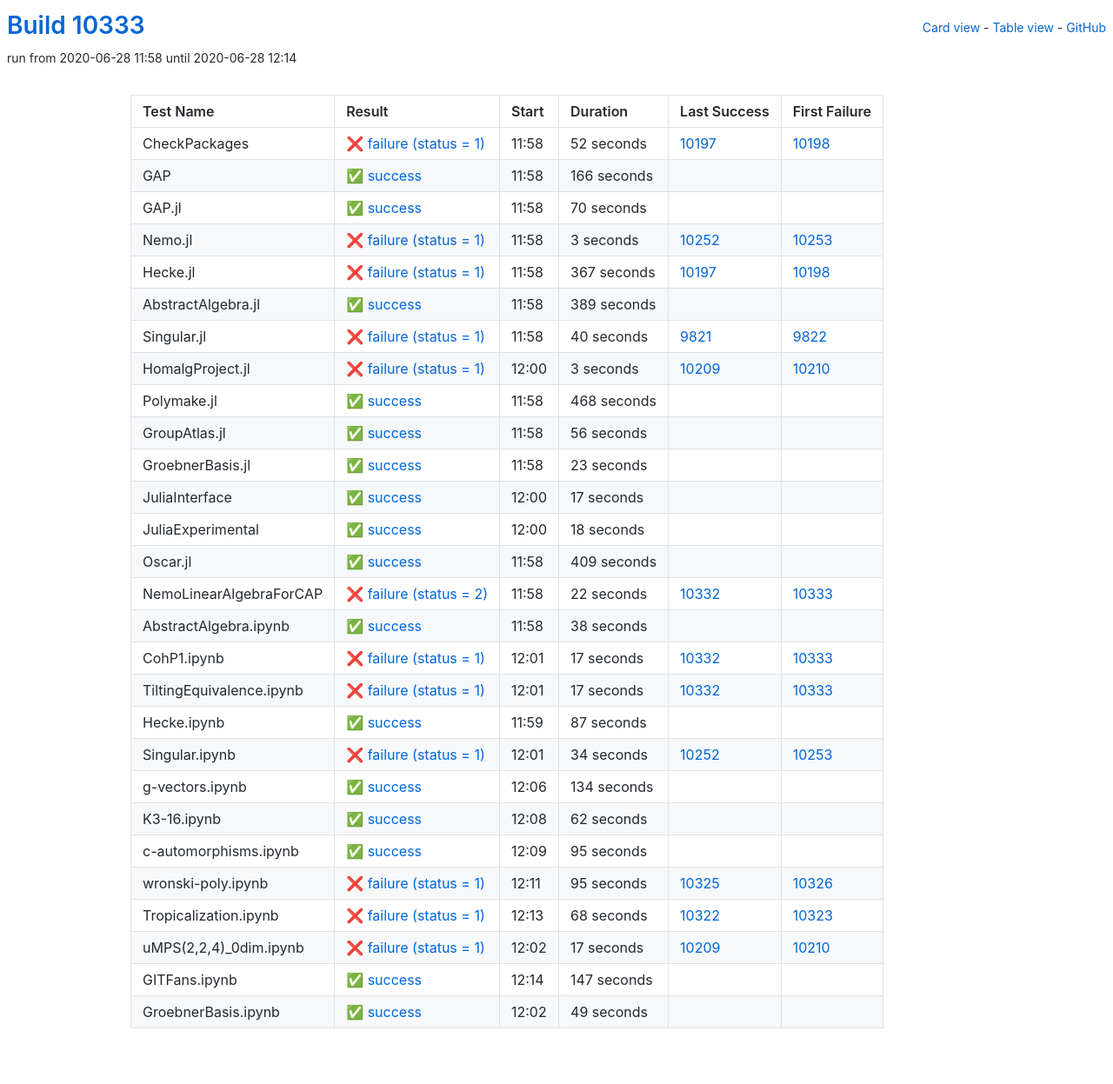
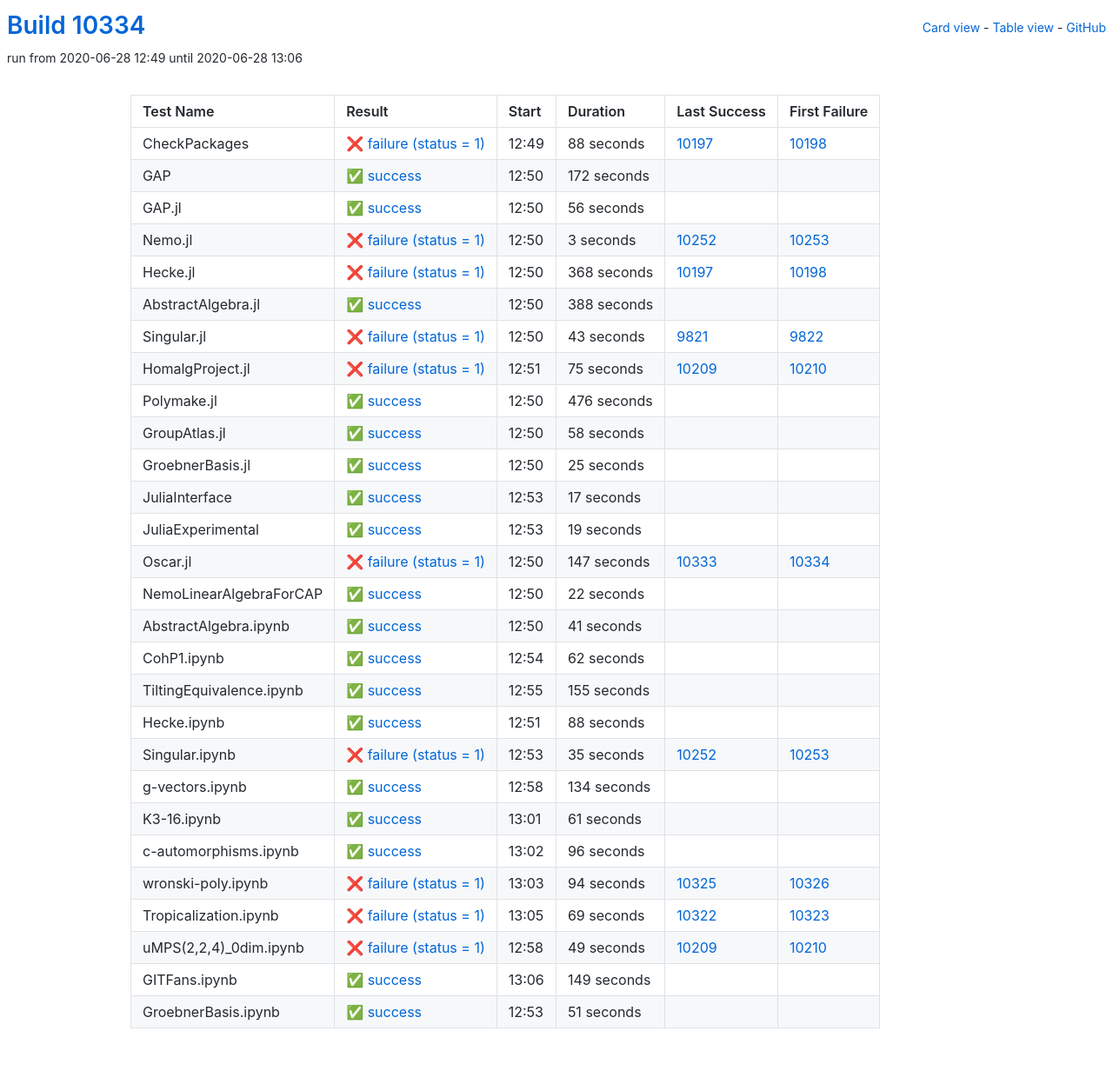
Before and after one commit to oscar-system/oscar-ci-status, a Jekyll site: the page built from table.html, in a window 1280 px wide. Shown: the whole page at 87% size. Built offline with Jekyll 4.4.1, drawn with Linux system fonts in a browser that asks for light colours.

Commit message:
Build #10334

```diff
--- a/_data/ci.yml
+++ b/_data/ci.yml
@@ -1,6 +1,6 @@
 ---
-build: 10333
-build_url: https://oscarci.mathematik.uni-kl.de/job/oscar/10333/
+build: 10334
+build_url: https://oscarci.mathematik.uni-kl.de/job/oscar/10334/
 job: oscar
 organization: oscar-system
 repo: oscar-ci-status
@@ -8,44 +8,44 @@
 tests:
 - name: CheckPackages
   id: checkpackages
-  log: https://oscarci.mathematik.uni-kl.de/job/oscar/10333/artifact/logs/build-10333/CheckPackages.log
-  start: 2020-06-28 11:58
+  log: https://oscarci.mathematik.uni-kl.de/job/oscar/10334/artifact/logs/build-10334/CheckPackages.log
+  start: 2020-06-28 12:49
   success: false
   exitcode: 1
   status: failure
-  duration: 52
+  duration: 88
   last_success: 10197
   last_success_url: https://oscarci.mathematik.uni-kl.de/job/oscar/10197/
   first_failure: 10198
   first_failure_url: https://oscarci.mathematik.uni-kl.de/job/oscar/10198/
 - name: GAP
   id: gap
-  log: https://oscarci.mathematik.uni-kl.de/job/oscar/10333/artifact/logs/build-10333/GAP.log
-  start: 2020-06-28 11:58
+  log: https://oscarci.mathematik.uni-kl.de/job/oscar/10334/artifact/logs/build-10334/GAP.log
+  start: 2020-06-28 12:50
   success: true
   exitcode: 0
   status: success
-  duration: 166
+  duration: 172
   last_success: false
   last_success_url:
   first_failure: false
   first_failure_url:
 - name: GAP.jl
   id: gap-jl
-  log: https://oscarci.mathematik.uni-kl.de/job/oscar/10333/artifact/logs/build-10333/GAP.jl.log
-  start: 2020-06-28 11:58
+  log: https://oscarci.mathematik.uni-kl.de/job/oscar/10334/artifact/logs/build-10334/GAP.jl.log
+  start: 2020-06-28 12:50
   success: true
   exitcode: 0
   status: success
-  duration: 70
+  duration: 56
   last_success: false
   last_success_url:
   first_failure: false
   first_failure_url:
 - name: Nemo.jl
   id: nemo-jl
-  log: https://oscarci.mathematik.uni-kl.de/job/oscar/10333/artifact/logs/build-10333/Nemo.jl.log
-  start: 2020-06-28 11:58
+  log: https://oscarci.mathematik.uni-kl.de/job/oscar/10334/artifact/logs/build-10334/Nemo.jl.log
+  start: 2020-06-28 12:50
   success: false
   exitcode: 1
   status: failure
@@ -56,92 +56,92 @@
   first_failure_url: https://oscarci.mathematik.uni-kl.de/job/oscar/10253/
 - name: Hecke.jl
   id: hecke-jl
-  log: https://oscarci.mathematik.uni-kl.de/job/oscar/10333/artifact/logs/build-10333/Hecke.jl.log
-  start: 2020-06-28 11:58
+  log: https://oscarci.mathematik.uni-kl.de/job/oscar/10334/artifact/logs/build-10334/Hecke.jl.log
+  start: 2020-06-28 12:50
   success: false
   exitcode: 1
   status: failure
-  duration: 367
+  duration: 368
   last_success: 10197
   last_success_url: https://oscarci.mathematik.uni-kl.de/job/oscar/10197/
   first_failure: 10198
   first_failure_url: https://oscarci.mathematik.uni-kl.de/job/oscar/10198/
 - name: AbstractAlgebra.jl
   id: abstractalgebra-jl
-  log: https://oscarci.mathematik.uni-kl.de/job/oscar/10333/artifact/logs/build-10333/AbstractAlgebra.jl.log
-  start: 2020-06-28 11:58
+  log: https://oscarci.mathematik.uni-kl.de/job/oscar/10334/artifact/logs/build-10334/AbstractAlgebra.jl.log
+  start: 2020-06-28 12:50
   success: true
   exitcode: 0
   status: success
-  duration: 389
+  duration: 388
   last_success: false
   last_success_url:
   first_failure: false
   first_failure_url:
 - name: Singular.jl
   id: singular-jl
-  log: https://oscarci.mathematik.uni-kl.de/job/oscar/10333/artifact/logs/build-10333/Singular.jl.log
-  start: 2020-06-28 11:58
+  log: https://oscarci.mathematik.uni-kl.de/job/oscar/10334/artifact/logs/build-10334/Singular.jl.log
+  start: 2020-06-28 12:50
   success: false
   exitcode: 1
   status: failure
-  duration: 40
+  duration: 43
   last_success: 9821
   last_success_url: https://oscarci.mathematik.uni-kl.de/job/oscar/9821/
   first_failure: 9822
   first_failure_url: https://oscarci.mathematik.uni-kl.de/job/oscar/9822/
 - name: HomalgProject.jl
   id: homalgproject-jl
-  log: https://oscarci.mathematik.uni-kl.de/job/oscar/10333/artifact/logs/build-10333/HomalgProject.jl.log
-  start: 2020-06-28 12:00
+  log: https://oscarci.mathematik.uni-kl.de/job/oscar/10334/artifact/logs/build-10334/HomalgProject.jl.log
+  start: 2020-06-28 12:51
   success: false
   exitcode: 1
   status: failure
-  duration: 3
+  duration: 75
   last_success: 10209
   last_success_url: https://oscarci.mathematik.uni-kl.de/job/oscar/10209/
   first_failure: 10210
   first_failure_url: https://oscarci.mathematik.uni-kl.de/job/oscar/10210/
 - name: Polymake.jl
   id: polymake-jl
-  log: https://oscarci.mathematik.uni-kl.de/job/oscar/10333/artifact/logs/build-10333/Polymake.jl.log
-  start: 2020-06-28 11:58
+  log: https://oscarci.mathematik.uni-kl.de/job/oscar/10334/artifact/logs/build-10334/Polymake.jl.log
+  start: 2020-06-28 12:50
   success: true
   exitcode: 0
   status: success
-  duration: 468
+  duration: 476
   last_success: false
   last_success_url:
   first_failure: false
   first_failure_url:
 - name: GroupAtlas.jl
   id: groupatlas-jl
-  log: https://oscarci.mathematik.uni-kl.de/job/oscar/10333/artifact/logs/build-10333/GroupAtlas.jl.log
-  start: 2020-06-28 11:58
+  log: https://oscarci.mathematik.uni-kl.de/job/oscar/10334/artifact/logs/build-10334/GroupAtlas.jl.log
+  start: 2020-06-28 12:50
   success: true
   exitcode: 0
   status: success
-  duration: 56
+  duration: 58
   last_success: false
   last_success_url:
   first_failure: false
   first_failure_url:
 - name: GroebnerBasis.jl
   id: groebnerbasis-jl
-  log: https://oscarci.mathematik.uni-kl.de/job/oscar/10333/artifact/logs/build-10333/GroebnerBasis.jl.log
-  start: 2020-06-28 11:58
+  log: https://oscarci.mathematik.uni-kl.de/job/oscar/10334/artifact/logs/build-10334/GroebnerBasis.jl.log
+  start: 2020-06-28 12:50
   success: true
   exitcode: 0
   status: success
-  duration: 23
+  duration: 25
   last_success: false
   last_success_url:
   first_failure: false
   first_failure_url:
 - name: JuliaInterface
   id: juliainterface
-  log: https://oscarci.mathematik.uni-kl.de/job/oscar/10333/artifact/logs/build-10333/JuliaInterface.log
-  start: 2020-06-28 12:00
+  log: https://oscarci.mathematik.uni-kl.de/job/oscar/10334/artifact/logs/build-10334/JuliaInterface.log
+  start: 2020-06-28 12:53
   success: true
   exitcode: 0
   status: success
@@ -152,104 +152,104 @@
   first_failure_url:
 - name: JuliaExperimental
   id: juliaexperimental
-  log: https://oscarci.mathematik.uni-kl.de/job/oscar/10333/artifact/logs/build-10333/JuliaExperimental.log
-  start: 2020-06-28 12:00
+  log: https://oscarci.mathematik.uni-kl.de/job/oscar/10334/artifact/logs/build-10334/JuliaExperimental.log
+  start: 2020-06-28 12:53
   success: true
   exitcode: 0
   status: success
-  duration: 18
+  duration: 19
   last_success: false
   last_success_url:
   first_failure: false
   first_failure_url:
 - name: Oscar.jl
   id: oscar-jl
-  log: https://oscarci.mathematik.uni-kl.de/job/oscar/10333/artifact/logs/build-10333/Oscar.jl.log
-  start: 2020-06-28 11:58
+  log: https://oscarci.mathematik.uni-kl.de/job/oscar/10334/artifact/logs/build-10334/Oscar.jl.log
+  start: 2020-06-28 12:50
+  success: false
+  exitcode: 1
+  status: failure
+  duration: 147
+  last_success: 10333
+  last_success_url: https://oscarci.mathematik.uni-kl.de/job/oscar/10333/
+  first_failure: 10334
+  first_failure_url: https://oscarci.mathematik.uni-kl.de/job/oscar/10334/
+- name: NemoLinearAlgebraForCAP
+  id: nemolinearalgebraforcap
+  log: https://oscarci.mathematik.uni-kl.de/job/oscar/10334/artifact/logs/build-10334/NemoLinearAlgebraForCAP.log
+  start: 2020-06-28 12:50
   success: true
   exitcode: 0
   status: success
-  duration: 409
+  duration: 22
   last_success: false
   last_success_url:
   first_failure: false
   first_failure_url:
-- name: NemoLinearAlgebraForCAP
-  id: nemolinearalgebraforcap
-  log: https://oscarci.mathematik.uni-kl.de/job/oscar/10333/artifact/logs/build-10333/NemoLinearAlgebraForCAP.log
-  start: 2020-06-28 11:58
-  success: false
-  exitcode: 2
-  status: failure
-  duration: 22
-  last_success: 10332
-  last_success_url: https://oscarci.mathematik.uni-kl.de/job/oscar/10332/
-  first_failure: 10333
-  first_failure_url: https://oscarci.mathematik.uni-kl.de/job/oscar/10333/
 - name: AbstractAlgebra.ipynb
   id: abstractalgebra-ipynb
-  log: https://oscarci.mathematik.uni-kl.de/job/oscar/10333/artifact/logs/build-10333/AbstractAlgebra.ipynb.log
-  start: 2020-06-28 11:58
+  log: https://oscarci.mathematik.uni-kl.de/job/oscar/10334/artifact/logs/build-10334/AbstractAlgebra.ipynb.log
+  start: 2020-06-28 12:50
   success: true
   exitcode: 0
   status: success
-  duration: 38
+  duration: 41
   last_success: false
   last_success_url:
   first_failure: false
   first_failure_url:
 - name: CohP1.ipynb
   id: cohp1-ipynb
-  log: https://oscarci.mathematik.uni-kl.de/job/oscar/10333/artifact/logs/build-10333/CohP1.ipynb.log
-  start: 2020-06-28 12:01
-  success: false
-  exitcode: 1
-  status: failure
-  duration: 17
-  last_success: 10332
-  last_success_url: https://oscarci.mathematik.uni-kl.de/job/oscar/10332/
-  first_failure: 10333
-  first_failure_url: https://oscarci.mathematik.uni-kl.de/job/oscar/10333/
-- name: TiltingEquivalence.ipynb
-  id: tiltingequivalence-ipynb
-  log: https://oscarci.mathematik.uni-kl.de/job/oscar/10333/artifact/logs/build-10333/TiltingEquivalence.ipynb.log
-  start: 2020-06-28 12:01
-  success: false
-  exitcode: 1
-  status: failure
-  duration: 17
-  last_success: 10332
-  last_success_url: https://oscarci.mathematik.uni-kl.de/job/oscar/10332/
-  first_failure: 10333
-  first_failure_url: https://oscarci.mathematik.uni-kl.de/job/oscar/10333/
-- name: Hecke.ipynb
-  id: hecke-ipynb
-  log: https://oscarci.mathematik.uni-kl.de/job/oscar/10333/artifact/logs/build-10333/Hecke.ipynb.log
-  start: 2020-06-28 11:59
+  log: https://oscarci.mathematik.uni-kl.de/job/oscar/10334/artifact/logs/build-10334/CohP1.ipynb.log
+  start: 2020-06-28 12:54
   success: true
   exitcode: 0
   status: success
-  duration: 87
+  duration: 62
+  last_success: false
+  last_success_url:
+  first_failure: false
+  first_failure_url:
+- name: TiltingEquivalence.ipynb
+  id: tiltingequivalence-ipynb
+  log: https://oscarci.mathematik.uni-kl.de/job/oscar/10334/artifact/logs/build-10334/TiltingEquivalence.ipynb.log
+  start: 2020-06-28 12:55
+  success: true
+  exitcode: 0
+  status: success
+  duration: 155
+  last_success: false
+  last_success_url:
+  first_failure: false
+  first_failure_url:
+- name: Hecke.ipynb
+  id: hecke-ipynb
+  log: https://oscarci.mathematik.uni-kl.de/job/oscar/10334/artifact/logs/build-10334/Hecke.ipynb.log
+  start: 2020-06-28 12:51
+  success: true
+  exitcode: 0
+  status: success
+  duration: 88
   last_success: false
   last_success_url:
   first_failure: false
   first_failure_url:
 - name: Singular.ipynb
   id: singular-ipynb
-  log: https://oscarci.mathematik.uni-kl.de/job/oscar/10333/artifact/logs/build-10333/Singular.ipynb.log
-  start: 2020-06-28 12:01
+  log: https://oscarci.mathematik.uni-kl.de/job/oscar/10334/artifact/logs/build-10334/Singular.ipynb.log
+  start: 2020-06-28 12:53
   success: false
   exitcode: 1
   status: failure
-  duration: 34
+  duration: 35
   last_success: 10252
   last_success_url: https://oscarci.mathematik.uni-kl.de/job/oscar/10252/
   first_failure: 10253
   first_failure_url: https://oscarci.mathematik.uni-kl.de/job/oscar/10253/
 - name: g-vectors.ipynb
   id: g-vectors-ipynb
-  log: https://oscarci.mathematik.uni-kl.de/job/oscar/10333/artifact/logs/build-10333/g-vectors.ipynb.log
-  start: 2020-06-28 12:06
+  log: https://oscarci.mathematik.uni-kl.de/job/oscar/10334/artifact/logs/build-10334/g-vectors.ipynb.log
+  start: 2020-06-28 12:58
   success: true
   exitcode: 0
   status: success
@@ -260,84 +260,84 @@
   first_failure_url:
 - name: K3-16.ipynb
   id: k3-16-ipynb
-  log: https://oscarci.mathematik.uni-kl.de/job/oscar/10333/artifact/logs/build-10333/K3-16.ipynb.log
-  start: 2020-06-28 12:08
+  log: https://oscarci.mathematik.uni-kl.de/job/oscar/10334/artifact/logs/build-10334/K3-16.ipynb.log
+  start: 2020-06-28 13:01
   success: true
   exitcode: 0
   status: success
-  duration: 62
+  duration: 61
   last_success: false
   last_success_url:
   first_failure: false
   first_failure_url:
 - name: c-automorphisms.ipynb
   id: c-automorphisms-ipynb
-  log: https://oscarci.mathematik.uni-kl.de/job/oscar/10333/artifact/logs/build-10333/c-automorphisms.ipynb.log
-  start: 2020-06-28 12:09
+  log: https://oscarci.mathematik.uni-kl.de/job/oscar/10334/artifact/logs/build-10334/c-automorphisms.ipynb.log
+  start: 2020-06-28 13:02
   success: true
   exitcode: 0
   status: success
-  duration: 95
+  duration: 96
   last_success: false
   last_success_url:
   first_failure: false
   first_failure_url:
 - name: wronski-poly.ipynb
   id: wronski-poly-ipynb
-  log: https://oscarci.mathematik.uni-kl.de/job/oscar/10333/artifact/logs/build-10333/wronski-poly.ipynb.log
-  start: 2020-06-28 12:11
+  log: https://oscarci.mathematik.uni-kl.de/job/oscar/10334/artifact/logs/build-10334/wronski-poly.ipynb.log
+  start: 2020-06-28 13:03
   success: false
   exitcode: 1
   status: failure
-  duration: 95
+  duration: 94
   last_success: 10325
   last_success_url: https://oscarci.mathematik.uni-kl.de/job/oscar/10325/
   first_failure: 10326
   first_failure_url: https://oscarci.mathematik.uni-kl.de/job/oscar/10326/
 - name: Tropicalization.ipynb
   id: tropicalization-ipynb
-  log: https://oscarci.mathematik.uni-kl.de/job/oscar/10333/artifact/logs/build-10333/Tropicalization.ipynb.log
-  start: 2020-06-28 12:13
+  log: https://oscarci.mathematik.uni-kl.de/job/oscar/10334/artifact/logs/build-10334/Tropicalization.ipynb.log
+  start: 2020-06-28 13:05
   success: false
   exitcode: 1
   status: failure
-  duration: 68
+  duration: 69
   last_success: 10322
   last_success_url: https://oscarci.mathematik.uni-kl.de/job/oscar/10322/
   first_failure: 10323
   first_failure_url: https://oscarci.mathematik.uni-kl.de/job/oscar/10323/
 - name: uMPS(2,2,4)_0dim.ipynb
   id: umps-2-2-4-0dim-ipynb
-  log: https://oscarci.mathematik.uni-kl.de/job/oscar/10333/artifact/logs/build-10333/uMPS-2-2-4-_0dim.ipynb.log
-  start: 2020-06-28 12:02
+  log: https://oscarci.mathematik.uni-kl.de/job/oscar/10334/artifact/logs/build-10334/uMPS-2-2-4-_0dim.ipynb.log
+  start: 2020-06-28 12:58
   success: false
   exitcode: 1
   status: failure
-  duration: 17
+  duration: 49
   last_success: 10209
   last_success_url: https://oscarci.mathematik.uni-kl.de/job/oscar/10209/
   first_failure: 10210
   first_failure_url: https://oscarci.mathematik.uni-kl.de/job/oscar/10210/
 - name: GITFans.ipynb
   id: gitfans-ipynb
-  log: https://oscarci.mathematik.uni-kl.de/job/oscar/10333/artifact/logs/build-10333/GITFans.ipynb.log
-  start: 2020-06-28 12:14
+  log: https://oscarci.mathematik.uni-kl.de/job/oscar/10334/artifact/logs/build-10334/GITFans.ipynb.log
+  start: 2020-06-28 13:06
   success: true
   exitcode: 0
   status: success
-  duration: 147
+  duration: 149
   last_success: false
   last_success_url:
   first_failure: false
   first_failure_url:
 - name: GroebnerBasis.ipynb
   id: groebnerbasis-ipynb
-  log: https://oscarci.mathematik.uni-kl.de/job/oscar/10333/artifact/logs/build-10333/GroebnerBasis.ipynb.log
-  start: 2020-06-28 12:02
+  log: https://oscarci.mathematik.uni-kl.de/job/oscar/10334/artifact/logs/build-10334/GroebnerBasis.ipynb.log
+  start: 2020-06-28 12:53
   success: true
   exitcode: 0
   status: success
-  duration: 49
+  duration: 51
   last_success: false
   last_success_url:
   first_failure: false
```
Also changed, not shown: README.md.
